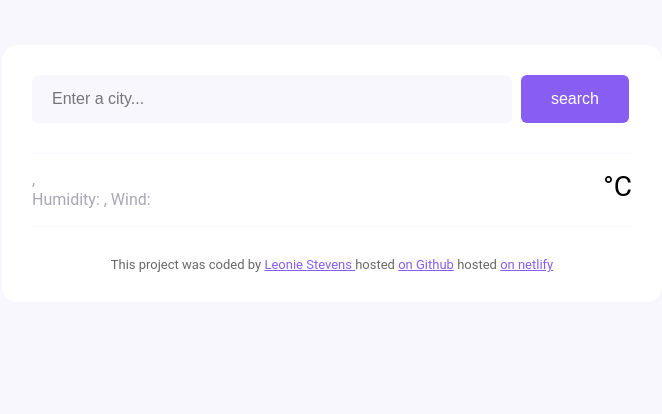
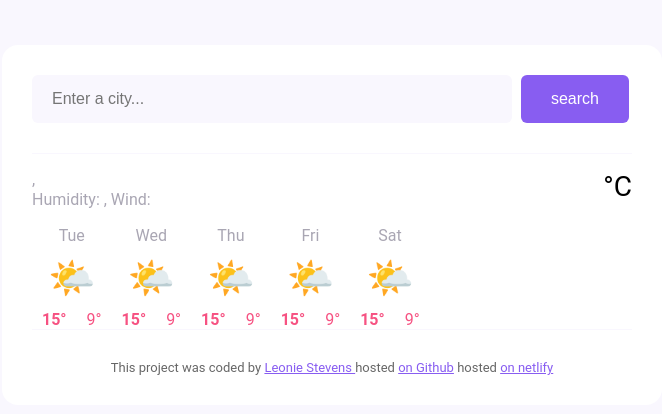
Before and after one commit to Leonie152/MyweatherApp, a plain HTML site: page index.html in a window 1280 px wide. Shown: the whole page, without its empty margins (308-970 px from the left). Drawn offline with nearby package versions, Linux system fonts and the light colour scheme; no server answers.

Commit message:
inject forecast html into JavaScript

```diff
--- a/index.html
+++ b/index.html
@@ -38,6 +38,7 @@
           <div class="weather-app-temperature" id="temperature"></div>
           <div class="weather-app-unit">°C</div>
         </div>
+        <div class="weather-forecast" id="forecast"></div>
       </main>
       <footer>
         This project was coded by
--- a/index.js
+++ b/index.js
@@ -51,8 +51,32 @@ function handleSearchSubmit(event) {
 
   searchCity(searchInput.value);
 }
+function displayForecast() {
+  let days = ["Tue", "Wed", "Thu", "Fri", "Sat"];
+  let forecastHtml = "";
+
+  days.forEach(function (day) {
+    forecastHtml =
+      forecastHtml +
+      `
+          <div class="weather-forecast-day">
+            <div class="weather-forecast-date">${day}</div>
+            <div class="weather-forecast-icon">🌤️</div>
+            <div class="weather-forecast-temperature">
+              <div class="weather-forecast-temperatures">
+                <strong>15°</strong>
+              </div>
+              <div class="weather-forecast-temperatures">9°</div>
+            </div>
+          </div>
+          `;
+  });
+  let forecastElement = document.querySelector("#forecast");
+  forecastElement.innerHTML = forecastHtml;
+}
 
 let searchFormElement = document.querySelector("#search-form");
 searchFormElement.addEventListener("submit", handleSearchSubmit);
 
 searchCity("Paris");
+displayForecast();
--- a/style.css
+++ b/style.css
@@ -72,9 +72,34 @@ main {
 }
 .weather-app-icon {
   font-size: 44px;
-  margin-top: 44px;
+  margin-top: 22px;
 }
 .weather-app-unit {
   margin-top: 16px;
   font-size: 28px;
 }
+.weather-forecast {
+  display: flex;
+}
+
+.weather-forecast-date {
+  text-align: center;
+  color: rgba(39, 33, 66, 0.4);
+  font-size: 16px;
+  line-height: 20px;
+  margin-bottom: 10px;
+}
+.weather-forecast-icon {
+  font-size: 38px;
+  text-align: center;
+}
+.weather-forecast-temperature {
+  text-align: center;
+  color: #f65282;
+  margin-top: 10px;
+  display: flex;
+  justify-content: center;
+}
+.weather-forecast-temperatures {
+  padding: 0 10px;
+}
```
